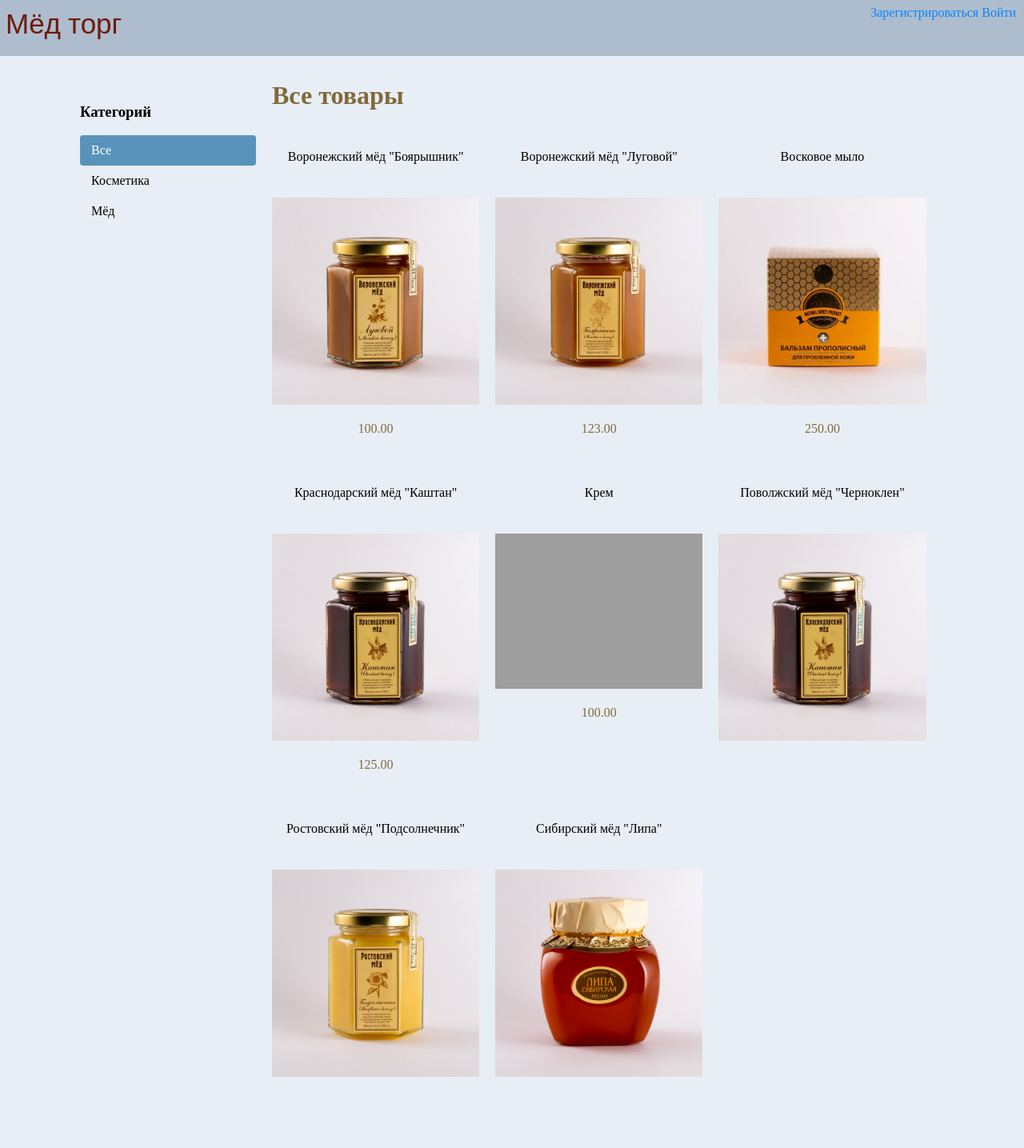
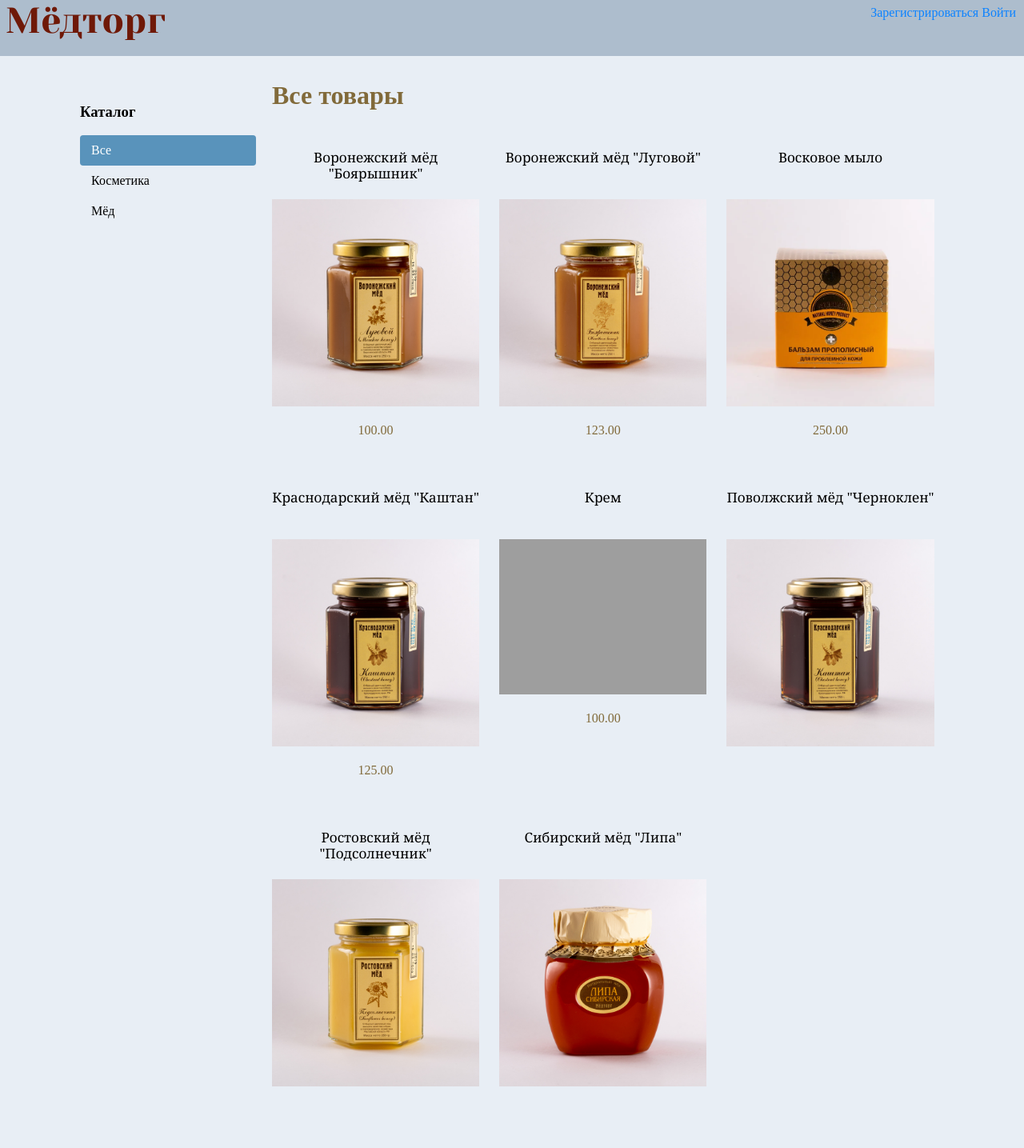
Before and after one commit to EngiBarnaby/Honey-Shop, a Django app: page / in a window 1280 px wide. Shown: the whole page at 80% size. Before the commit the page ends 1346 px from the top, so only its background shows below. Run offline with Django 3.2, Linux system fonts and the light colour scheme; data comes from the database, SQL or seed files in the repository; both versions use the stored data as it was after the commit; some web fonts are replaced; grey boxes are pictures that could not be loaded.

Commit message:
Русифицированние некоторых полей

```diff
--- a/account/templates/account/registration.html
+++ b/account/templates/account/registration.html
@@ -6,7 +6,11 @@
   <div class="user-registration">
     <form action="." method="post">
       {% csrf_token %}
-      {{ user_form.as_p }}
+      <p>Имя пользователя{{ user_form.username }}</p>
+      <p>Имя{{ user_form.first_name }}</p>
+      <p>Ваш email{{ user_form.email }}</p>
+      <p>Пароль{{ user_form.password }}</p>
+      <p>Повтор пароля{{ user_form.password2 }}</p>
       <input type="submit" value="Регистрация">
     </form>
   </div>
--- a/orders/models.py
+++ b/orders/models.py
@@ -19,6 +19,8 @@ class Order(models.Model):
 
     class Meta:
         ordering = ('-create',)
+        verbose_name = 'Заказ'
+        verbose_name_plural = 'Заказы'
 
 
 class OrderItem(models.Model):
--- a/shop/models.py
+++ b/shop/models.py
@@ -10,8 +10,8 @@ class Category(models.Model):
 
     class Meta:
         ordering = ('name',)
-        verbose_name = 'category'
-        verbose_name_plural = 'categories'
+        verbose_name = 'Категория'
+        verbose_name_plural = 'Категории'
 
     def get_absolute_url(self):
         return reverse("shop:product_list_by_category", args=[self.slug])
@@ -30,6 +30,8 @@ class Product(models.Model):
     class Meta:
         ordering = ('name',)
         index_together = (('id', 'slug'),)
+        verbose_name = 'Продукт'
+        verbose_name_plural = 'Продукты'
 
     def __str__(self):
         return self.name
@@ -44,3 +46,7 @@ class ValueAndPrices(models.Model):
 
     def __str__(self):
         return str(self.value)
+
+    class Meta:
+        verbose_name = 'Величина и цена'
+        verbose_name_plural = "Величины и цены"
--- a/shop/static/css/base.css
+++ b/shop/static/css/base.css
@@ -1,6 +1,18 @@
 @import url('https://fonts.googleapis.com/css2?family=Roboto+Slab:wght@700&display=swap');
 @import url('https://fonts.googleapis.com/css2?family=Spectral+SC:ital,wght@1,700&display=swap');
 @import url('https://fonts.googleapis.com/css2?family=Oswald:wght@700&display=swap');
+@import url('https://fonts.googleapis.com/css2?family=Poiret+One&display=swap');
+@import url('https://fonts.googleapis.com/css2?family=Abril+Fatface&display=swap');
+@import url('https://fonts.googleapis.com/css2?family=Yeseva+One&display=swap');
+@import url('https://fonts.googleapis.com/css2?family=El+Messiri:wght@500&display=swap');
+@import url('https://fonts.googleapis.com/css2?family=Noto+Serif&display=swap');
+
+@font-face {
+     font-family: 'ArtDeco';
+     src: url('/static/fonts/GrenadierNF.ttf')  format("truetype"),
+          local('ArtDeco');
+}
+
 
 a {
   text-decoration: none;
@@ -56,10 +68,10 @@ body {
 }
 
 .logo {
-  font-family: 'Oswald', sans-serif;
+  font-family: 'Yeseva One';
   float:left;
   color: #757c83;
-  font-size:35px;
+  font-size:45px;
   margin-right:10%;
   margin-left: 7px;
 }
@@ -67,6 +79,10 @@ body {
   color: #6F1907;
 }
 
+.product-title {
+  font-family: 'Noto Serif', serif;
+  font-size: 17px;
+}
 /* .header {
   position: relative;
   background-color: #d3c931 ;
@@ -139,12 +155,16 @@ body {
 }
 
 .product-list .item {
+    display: inline-block;
+    /* border: 4px crimson solid; */
     width:25%;
     padding:10px 20px 10px 0;
     float:left;
     text-align:center;
     line-height:1.2;
     min-height: 400px;
+    margin-bottom: 5px;
+    margin-right: 5px;
 }
 
 .product-list .item img {
@@ -154,6 +174,7 @@ body {
 
 .product-title {
   min-height: 45px;
+  overflow: hidden;
 }
 
 .product-detail {
--- a/shop/templates/shop/base.html
+++ b/shop/templates/shop/base.html
@@ -10,7 +10,7 @@
   <body>
     <div class="header">
         <div class="logo">
-          <a href="/">Мёд торг</a>
+          <a href="/">Мёдторг</a>
         </div>
         <div class="user-menu">
           {% if request.user.is_authenticated %}
--- a/shop/templates/shop/product/list.html
+++ b/shop/templates/shop/product/list.html
@@ -7,7 +7,7 @@
 
 {% block content %}
 <div id="sidebar">
-  <h3>Категорий</h3>
+  <h3>Каталог</h3>
   <ul>
     <li {% if not category %}class="selected"{% endif %}>
       <a href="{% url 'shop:product_list' %}">Все</a>
```
Also changed, not shown: db.sqlite3, shop/static/fonts/GrenadierNF.ttf (added).
